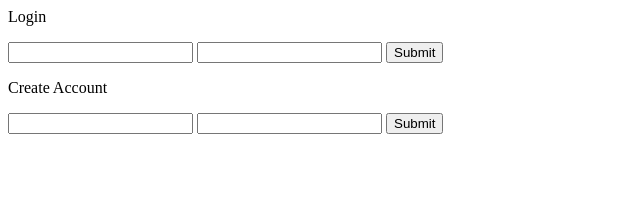
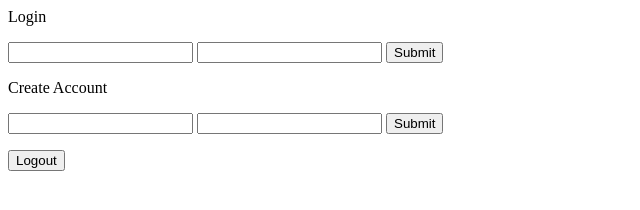
Before and after one commit to underground-software/floorplan-auth, a website: page index.html in a window 1280 px wide. Shown: the whole page, without its empty margins (0-640 px from the left). Drawn offline with Linux system fonts and the light colour scheme.

Commit message:
added logout button that removes the local token cookie

```diff
--- a/index.html
+++ b/index.html
@@ -52,6 +52,11 @@ const register = async (e) =>
 		wrapper.innerText = 'registered';
 	}
 }
+
+const logout = (e) => {
+	document.cookie += '; max-age=0'
+}
+
 </script>
 </head>
 <body>
@@ -71,6 +76,10 @@ const register = async (e) =>
 <button type="submit">Submit</button>
 <p id="cerror" hidden style="color:red;"></p>
 </form>
+
+<form action="" onsubmit="logout(event)">
+<button type="submit">Logout</button>
+</form>
 </div>
 </body>
 </html>
```
